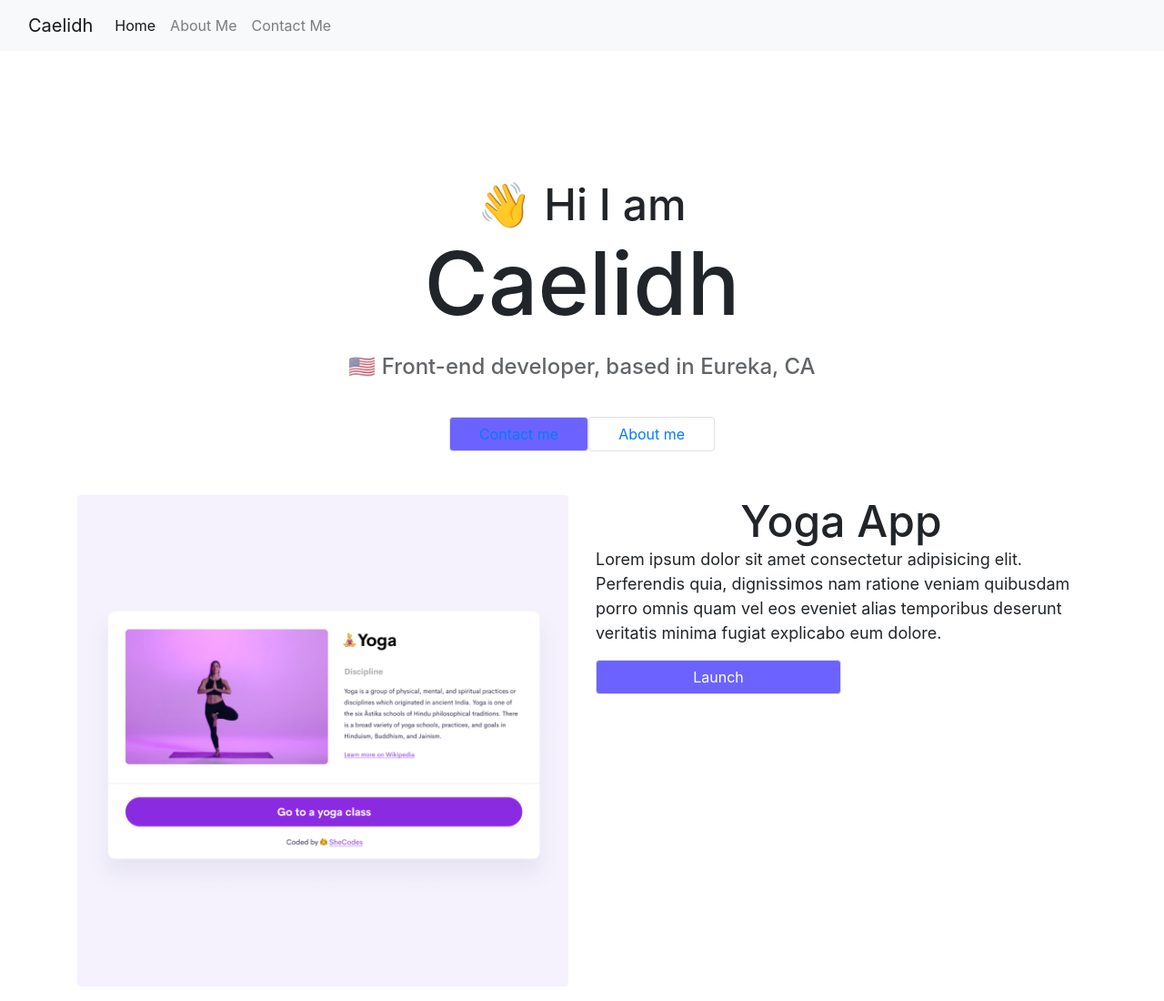
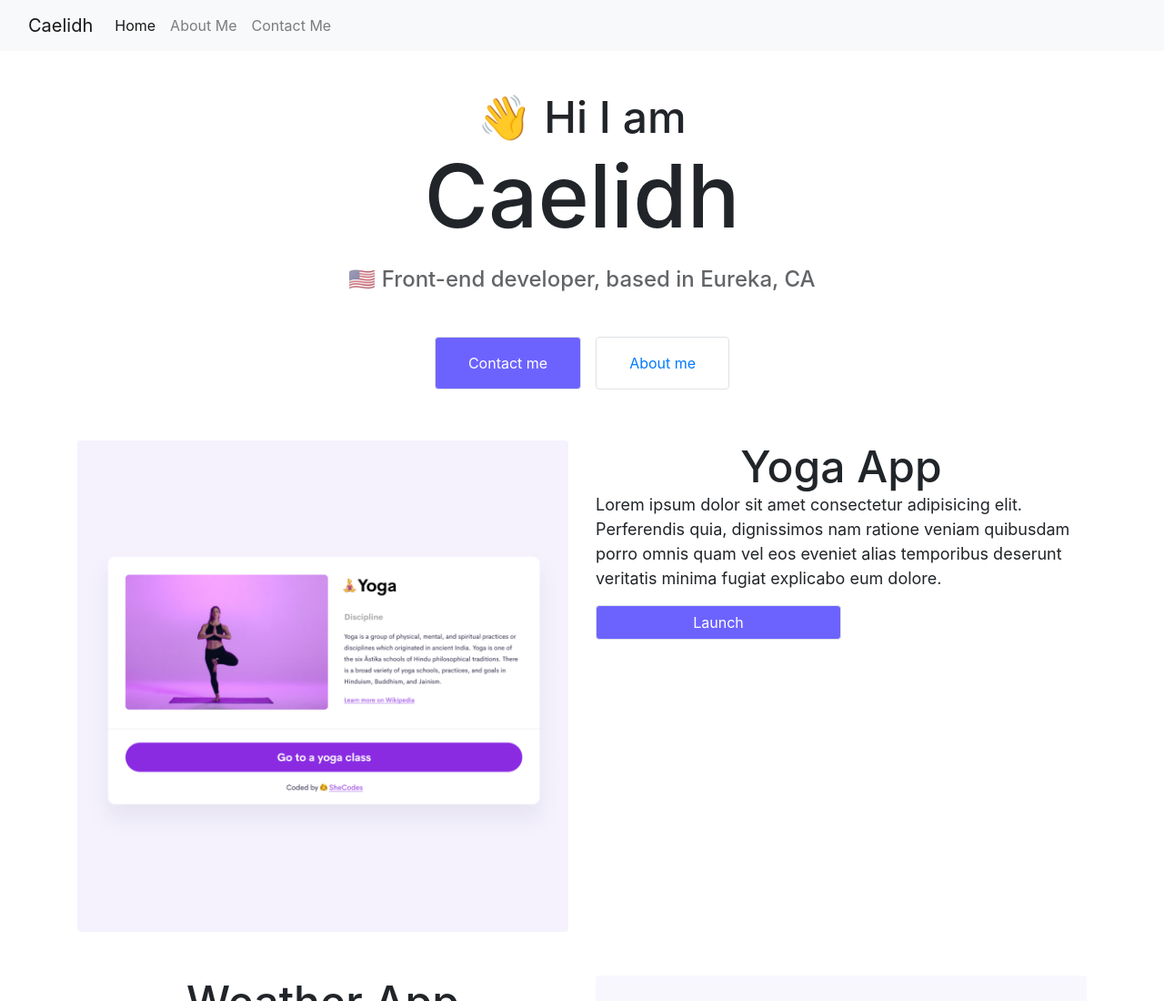
Before and after one commit to caelidh/responsive-week-3-hw, a plain HTML site: page index.html in a window 1280 px wide. Shown: the top 1100 px of the page at 91% size. Drawn offline with nearby package versions, Linux system fonts and the light colour scheme.

Commit message:
Edited layout on about & index

```diff
--- a/index.html
+++ b/index.html
@@ -54,18 +54,15 @@
         </div>
       </div>
     </nav>
-<br />
-<br />
-<br />
-<br />
+
     <h2>👋 Hi I am</h2>
     <h1>Caelidh</h1>
     <h3>🇺🇸 Front-end developer, based in Eureka, CA</h3>
     <div class="navigation-links">
-      <div class="btn border bg-color text-white rounded justify-content-between">
+      <div class="btn border bg-color rounded m-2 p-3 justify-content-evenly">
         <a href="/about.html#contact" class="contact-link">Contact me</a>
     </div>
-      <div class="btn border rounded justify-content-between"><a href="/about.html" class="about-link">About me</a></div>
+      <div class="btn border rounded m-2 p-3 justify-content-evenly"><a href="/about.html" class="about-link">About me</a></div>
     </div>
     <div class="container">
       <div class="row mt-5">
--- a/src/style.css
+++ b/src/style.css
@@ -79,6 +79,10 @@
     margin: 10px;
   }
 
+  .contact-link {
+    color: white;
+  }
+
   .email-link {
     display: flex;
     justify-content: center;
```
Also changed, not shown: about.html (+8 -7 lines).
